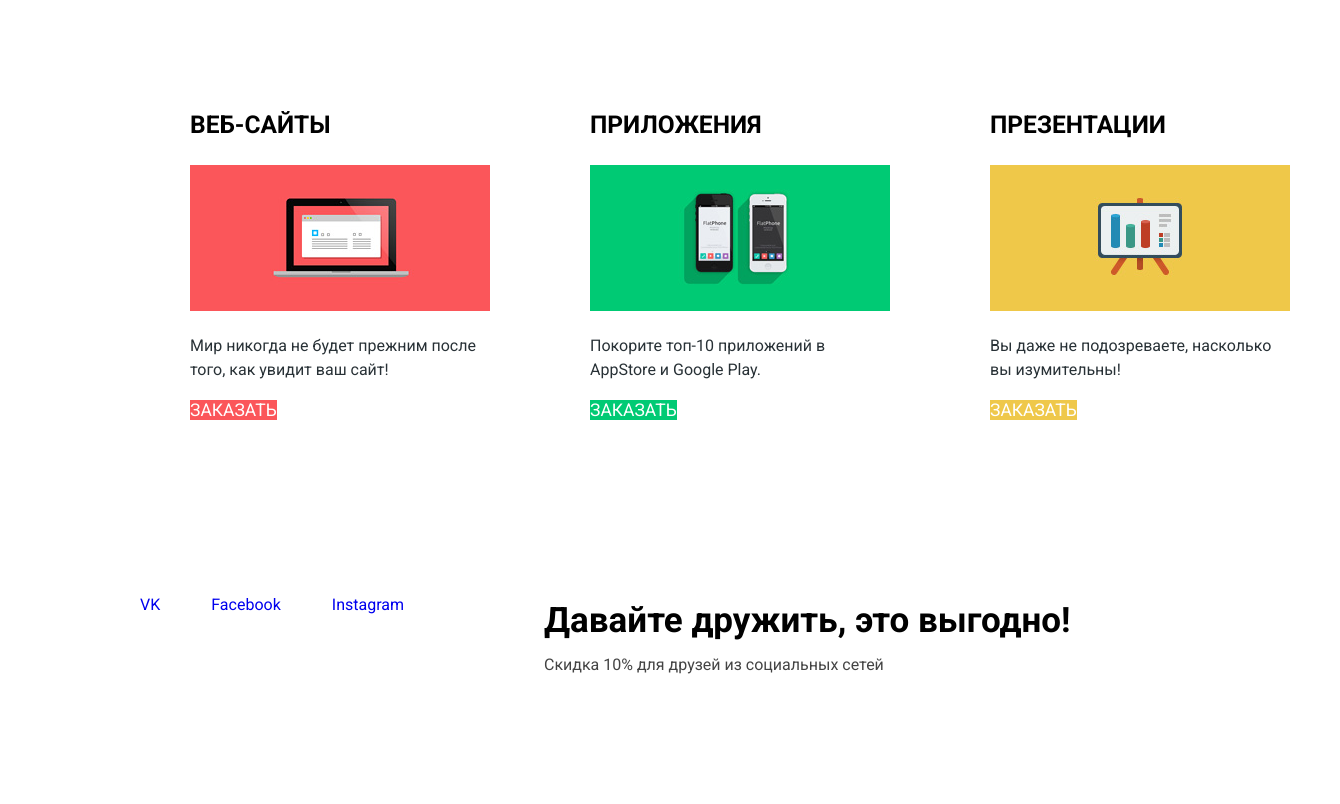
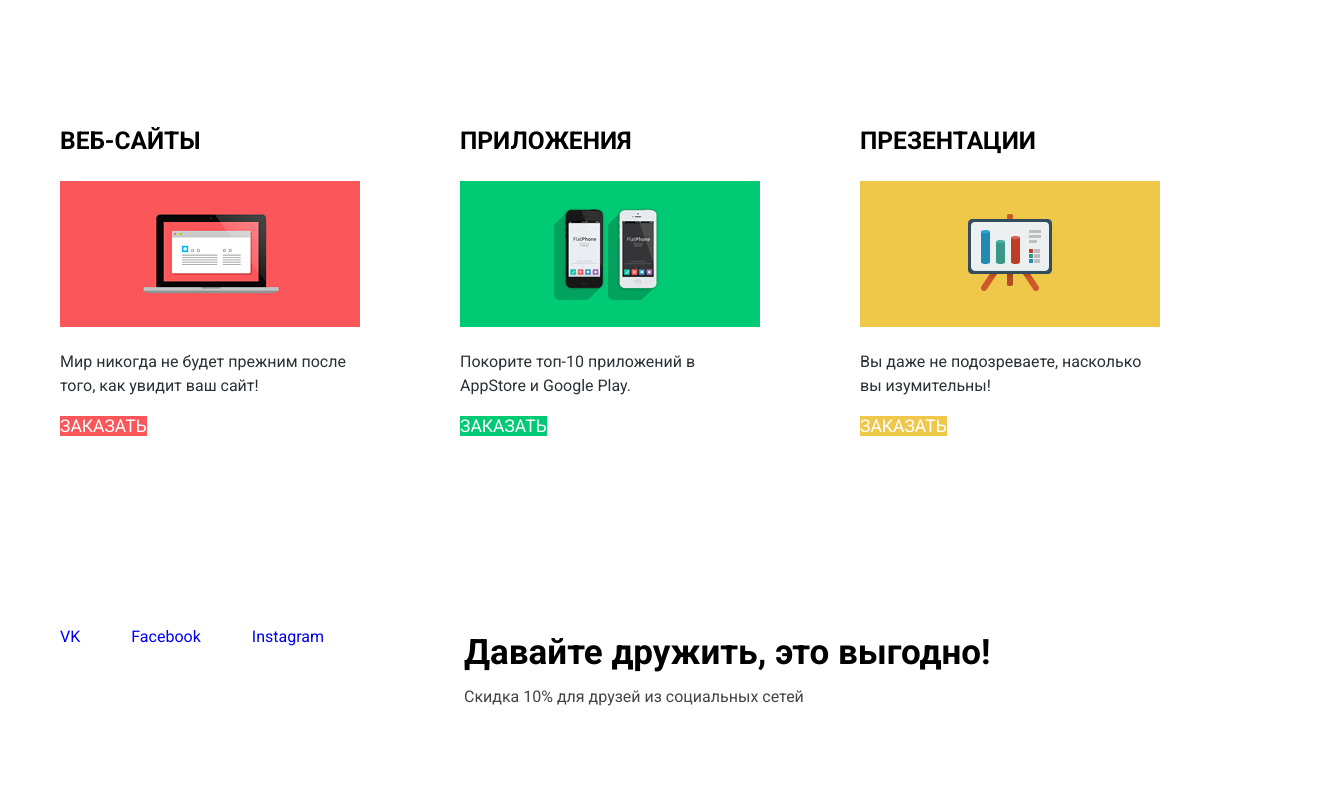
Before and after one commit to eldarhigh/307901-nerds, a plain HTML site: page index.html in a window 1280 px wide. Shown: the part 131-935 px from the top of the page, 1340 px wide, since content can reach past the window. Before the commit the page ends 903 px from the top, so only its background shows below. Drawn offline with Linux system fonts and the light colour scheme.

Commit message:
fix containers paddings and margins

```diff
--- a/css/style.css
+++ b/css/style.css
@@ -28,9 +28,9 @@ body {
 .container {
 	width: 1200px;
 	margin: 0 auto;
-	/*padding-left: 20px;
-	padding-right: 20px;*/
-	margin-left: 140px;
+	padding-left: 20px;
+	padding-right: 20px;
+	/*margin-left: 140px;*/
 }
 
 a {
@@ -125,7 +125,6 @@ a {
 .services-list {
 	display: flex;
 	list-style: none;
-	margin: 0px auto;
 	padding: 0px;
 	flex-wrap: wrap;
 }
@@ -387,6 +386,8 @@ a {
 	min-width: 360px;
 	margin-right: 40px;
 	margin-bottom: 35px;
+}
 
-
+.template:nth-child(2n) {
+	margin-right: 0px;
 }
```
